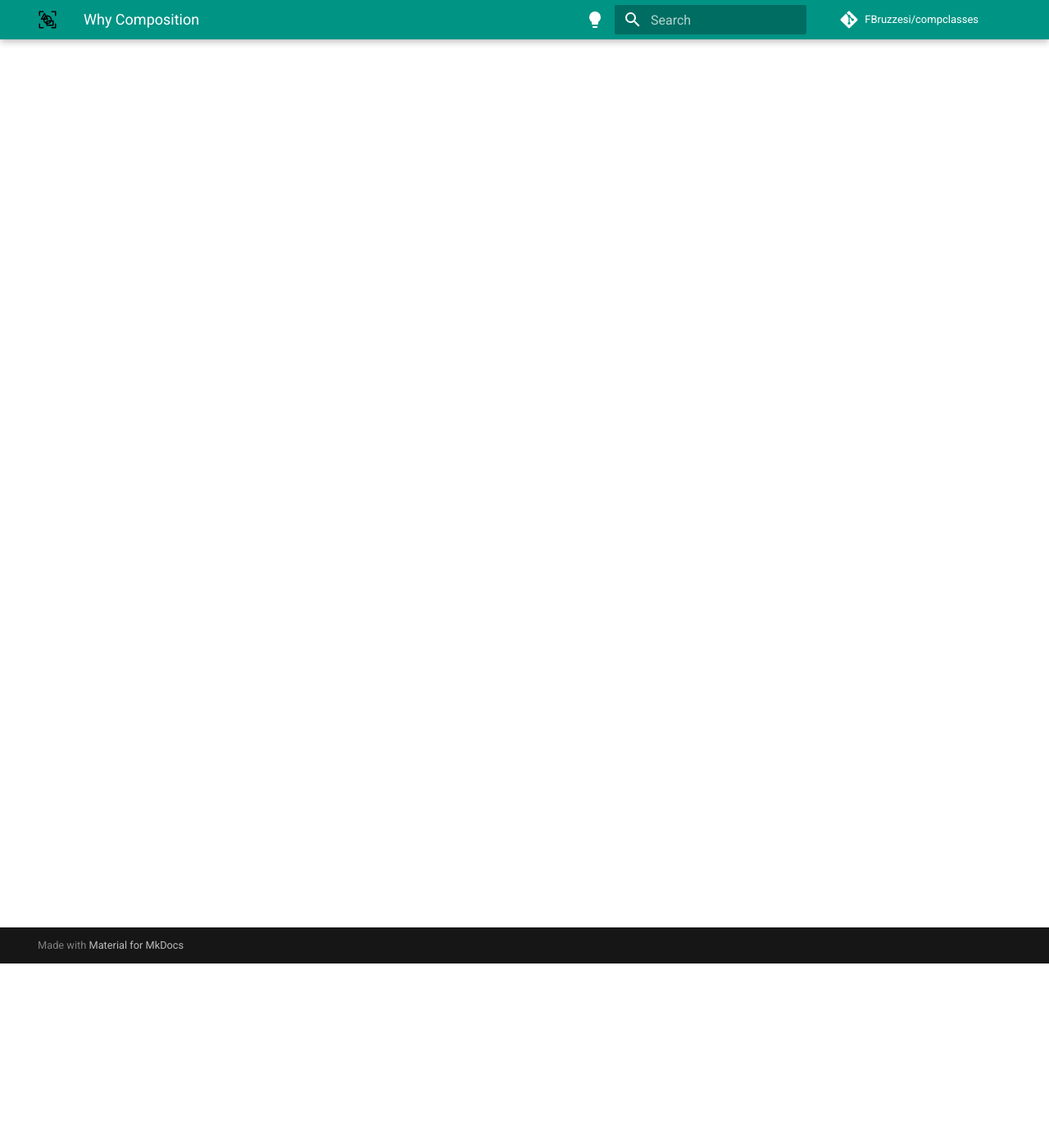
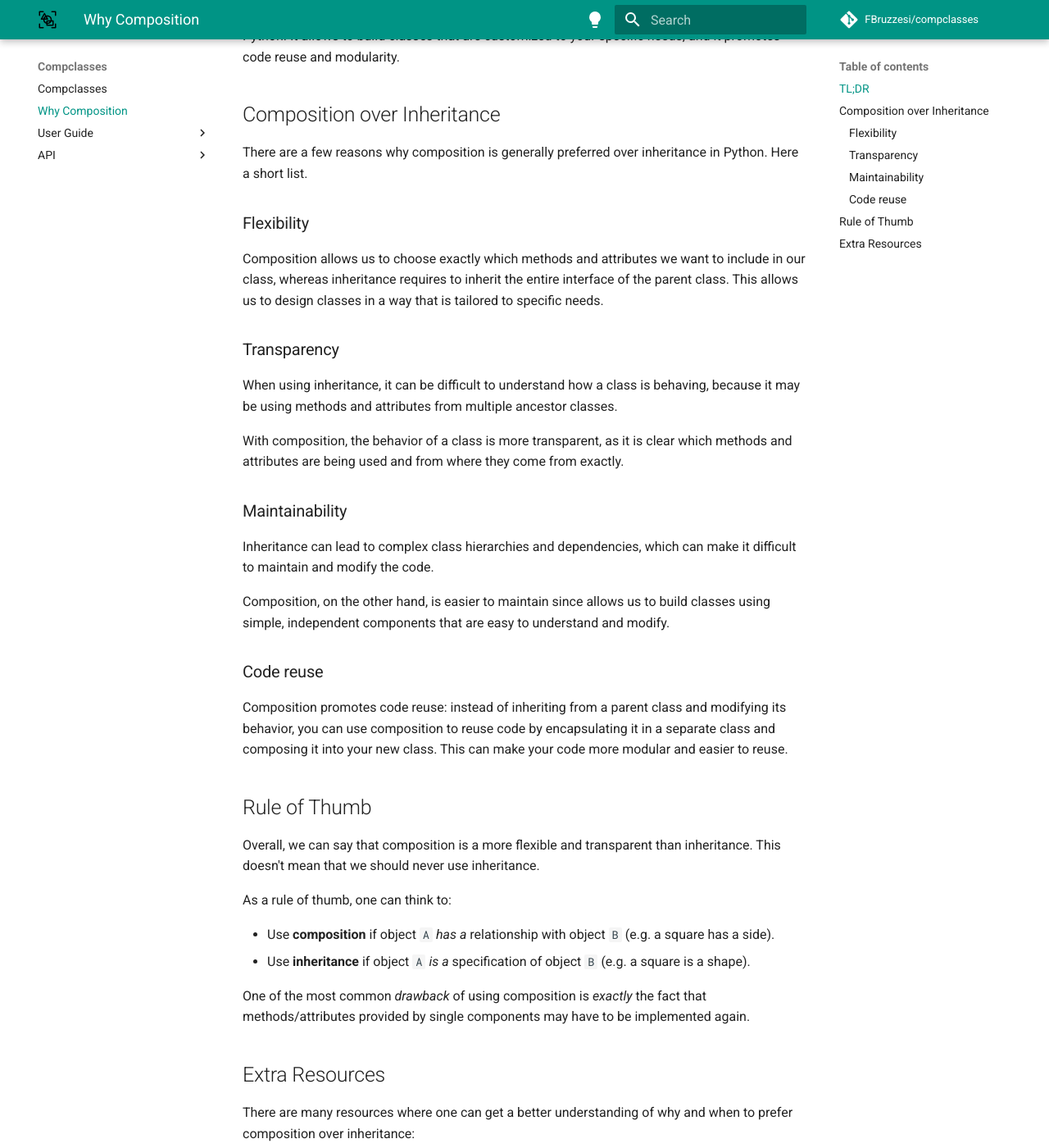
Before and after one commit to FBruzzesi/compclasses, an MkDocs documentation site: the page built from docs/composition.md, in a window 1280 px wide and 1400 px high, scrolled down 225 px. Shown: the whole window at 82% size. Built offline with MkDocs 1.6.1 and Material for MkDocs 9.7.7, drawn with Linux system fonts in a browser that asks for light colours; comment, search, counter and statistics services are not loaded; some of the changed text lies outside the part shown.

Commit message:
docs why composition over inheritance

```diff
--- a/docs/composition.md
+++ b/docs/composition.md
@@ -1 +1,48 @@
 # Why Composition
+
+## TL;DR
+
+Overall, composition is a more flexible and transparent way to reuse code and design classes in Python. It allows to build classes that are customized to your specific needs, and it promotes code reuse and modularity.
+
+## Composition over Inheritance
+
+There are a few reasons why composition is generally preferred over inheritance in Python. Here a short list.
+
+### Flexibility
+
+Composition allows us to choose exactly which methods and attributes we want to include in our class, whereas inheritance requires to inherit the entire interface of the parent class. This allows us to design classes in a way that is tailored to specific needs.
+
+### Transparency
+
+When using inheritance, it can be difficult to understand how a class is behaving, because it may be using methods and attributes from multiple ancestor classes.
+
+With composition, the behavior of a class is more transparent, as it is clear which methods and attributes are being used and from where they come from exactly.
+
+### Maintainability
+
+Inheritance can lead to complex class hierarchies and dependencies, which can make it difficult to maintain and modify the code.
+
+Composition, on the other hand, is easier to maintain since allows us to build classes using simple, independent components that are easy to understand and modify.
+
+### Code reuse
+
+Composition promotes code reuse: instead of inheriting from a parent class and modifying its behavior, you can use composition to reuse code by encapsulating it in a separate class and composing it into your new class. This can make your code more modular and easier to reuse.
+
+## Rule of Thumb
+
+Overall, we can say that composition is a more flexible and transparent than inheritance. This doesn't mean that we should never use inheritance.
+
+As a rule of thumb, one can think to:
+
+- Use **composition** if object `A` *has a* relationship with object `B` (e.g. a square has a side).
+- Use **inheritance** if object `A` *is a* specification of object `B` (e.g. a square is a shape).
+
+One of the most common *drawback* of using composition is *exactly* the fact that methods/attributes provided by single components may have to be implemented again.
+
+## Extra Resources
+
+There are many resources where one can get a better understanding of why and when to prefer composition over inheritance:
+
+- [Wikipedia page](https://en.wikipedia.org/wiki/Composition_over_inheritance)
+- [Stack overflow discussion](https://stackoverflow.com/questions/49002/prefer-composition-over-inheritance)
+- [The perils of inheritance - by Ariel Ortiz](https://www.youtube.com/watch?v=YXiaWtc0cgE&list=WL&index=1)
--- a/mkdocs.yml
+++ b/mkdocs.yml
@@ -44,10 +44,10 @@ extra_javascript:
   - https://cdn.jsdelivr.net/npm/mathjax@3/es5/tex-mml-chtml.js
 nav:
   - Compclasses: index.md
+  - Why Composition: composition.md
   - User Guide:
     - user_guide/getting_started.md
     - user_guide/beyond_basics.md
-  - Why Composition: composition.md
   - API:
     - compclass: api/compclass.md
     - delegatee: api/delegatee.md
```
